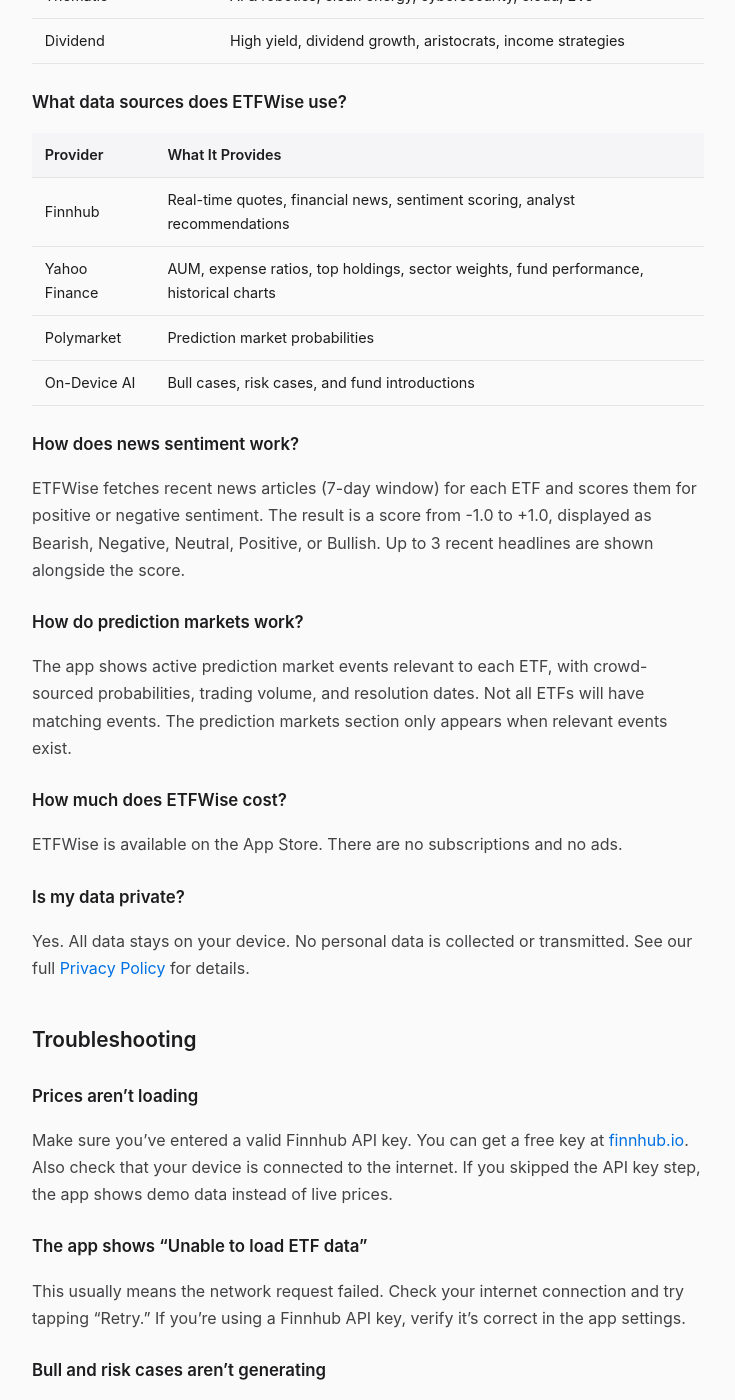
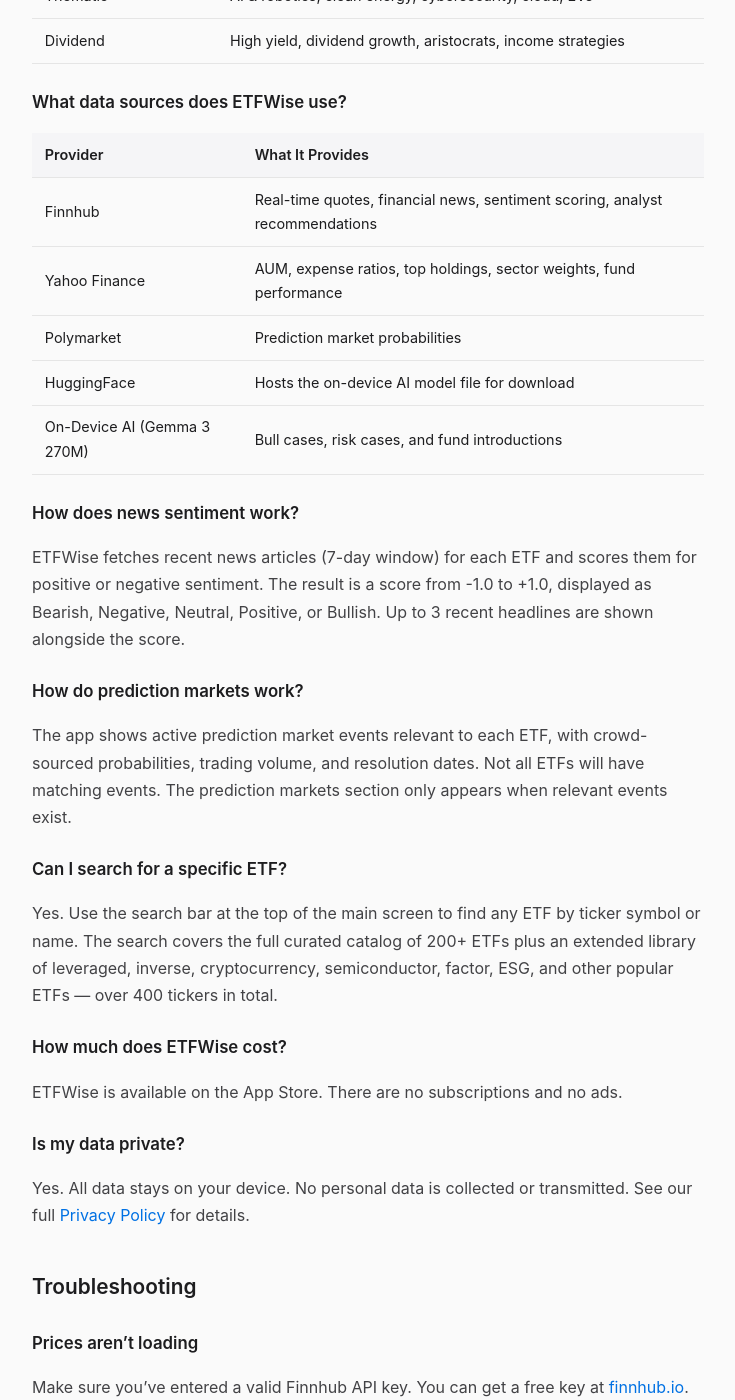
Before and after one commit to bartlettbutter/app_public_pages, a Jekyll site: the page built from support-url/etfwise/index.md, in a window 1280 px wide and 1400 px high, scrolled down 1916 px. Shown: the whole window, without its empty margins (272-1007 px from the left). Built offline with Jekyll 4.4.1, drawn with Linux system fonts in a browser that asks for light colours.

Commit message:
Update ETFWise public pages: add search feature, HuggingFace disclosure, fix accuracy

```diff
--- a/support-url/etfwise/index.md
+++ b/support-url/etfwise/index.md
@@ -50,9 +50,10 @@ If the model isn't bundled with the app, you'll see a "Download Model" card on t
 | Provider | What It Provides |
 |---|---|
 | Finnhub | Real-time quotes, financial news, sentiment scoring, analyst recommendations |
-| Yahoo Finance | AUM, expense ratios, top holdings, sector weights, fund performance, historical charts |
+| Yahoo Finance | AUM, expense ratios, top holdings, sector weights, fund performance |
 | Polymarket | Prediction market probabilities |
-| On-Device AI | Bull cases, risk cases, and fund introductions |
+| HuggingFace | Hosts the on-device AI model file for download |
+| On-Device AI (Gemma 3 270M) | Bull cases, risk cases, and fund introductions |
 
 ### How does news sentiment work?
 
@@ -61,6 +62,10 @@ ETFWise fetches recent news articles (7-day window) for each ETF and scores them
 ### How do prediction markets work?
 
 The app shows active prediction market events relevant to each ETF, with crowd-sourced probabilities, trading volume, and resolution dates. Not all ETFs will have matching events. The prediction markets section only appears when relevant events exist.
+
+### Can I search for a specific ETF?
+
+Yes. Use the search bar at the top of the main screen to find any ETF by ticker symbol or name. The search covers the full curated catalog of 200+ ETFs plus an extended library of leveraged, inverse, cryptocurrency, semiconductor, factor, ESG, and other popular ETFs — over 400 tickers in total.
 
 ### How much does ETFWise cost?
 
```
Also changed, not shown: marketing-url/etfwise/index.md (+5 -0 lines), privacy-policies/etfwise/index.md (+2 -1 lines).
